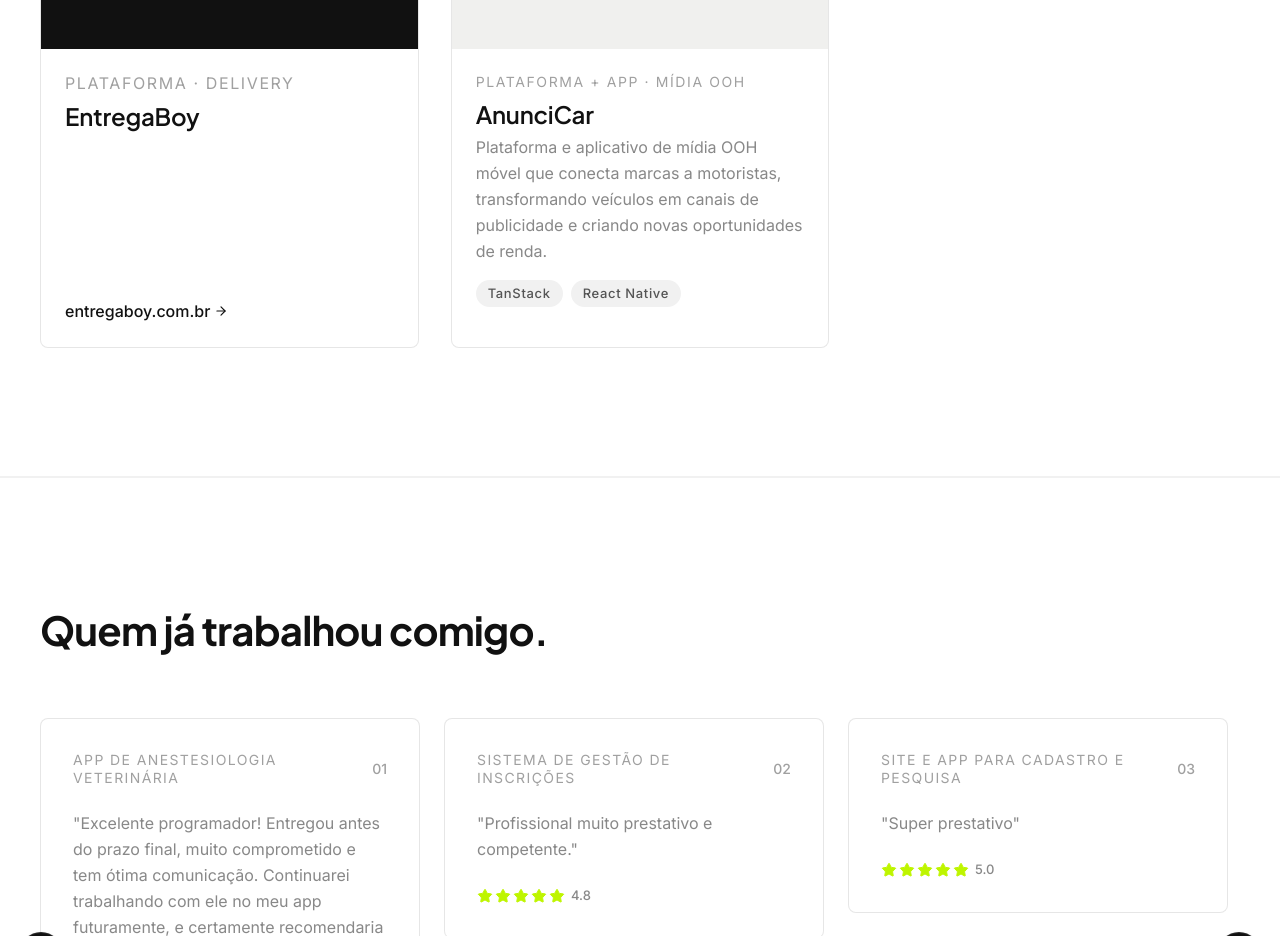
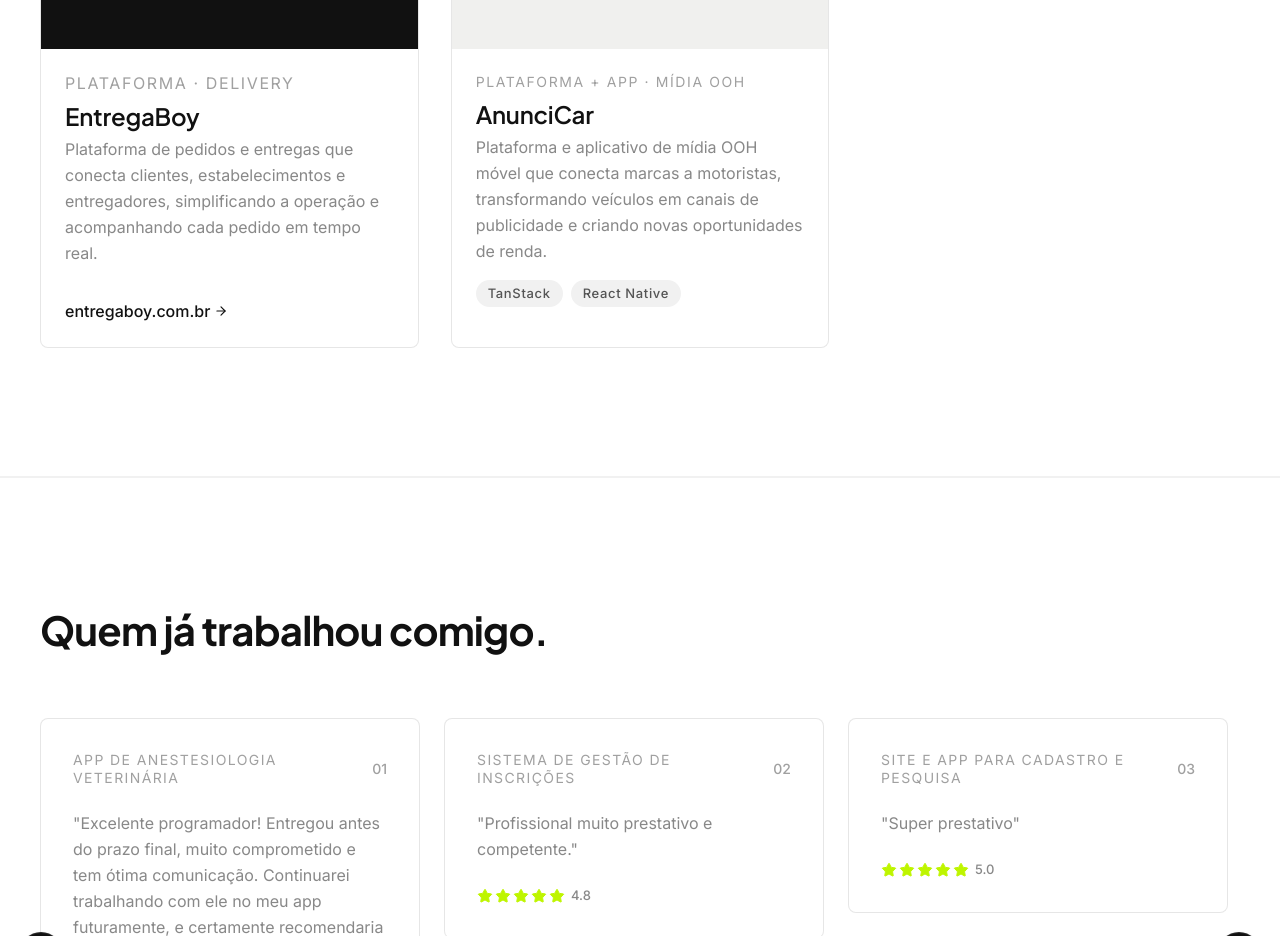
Before and after one commit to JvitorAfb2004/my-portfolio, a React (Vite) app: page / in a window 1280 px wide. Shown: the part 3600-4536 px from the top of the page. Built offline with nearby package versions, Linux system fonts and the light colour scheme.

Commit message:
content: add EntregaBoy project description

```diff
--- a/src/App.tsx
+++ b/src/App.tsx
@@ -740,10 +740,13 @@
                    <span className="font-mono text-[16px] text-white/40 uppercase tracking-[1.6px] mb-2 leading-tight">
                      PLATAFORMA · DELIVERY
                    </span>
-                   <h3 className="font-display font-[600] text-[24px] leading-[31px] tracking-[-0.24px] text-white mb-1">
-                     EntregaBoy
-                   </h3>
-                   <a href="https://entregaboy.com.br" target="_blank" rel="noreferrer" className="inline-flex items-center gap-1 font-mono text-[16px] font-medium text-white hover:text-brand-lime transition-colors mt-4 md:mt-auto">
+                    <h3 className="font-display font-[600] text-[24px] leading-[31px] tracking-[-0.24px] text-white mb-1">
+                      EntregaBoy
+                    </h3>
+                    <p className="font-sans text-[16px] leading-[26px] text-white/50 mb-4 md:flex-grow">
+                      Plataforma de pedidos e entregas que conecta clientes, estabelecimentos e entregadores, simplificando a operação e acompanhando cada pedido em tempo real.
+                    </p>
+                    <a href="https://entregaboy.com.br" target="_blank" rel="noreferrer" className="inline-flex items-center gap-1 font-mono text-[16px] font-medium text-white hover:text-brand-lime transition-colors mt-4 md:mt-auto">
                      entregaboy.com.br <ArrowRight className="w-3.5 h-3.5" />
                    </a>
                  </div>
```
